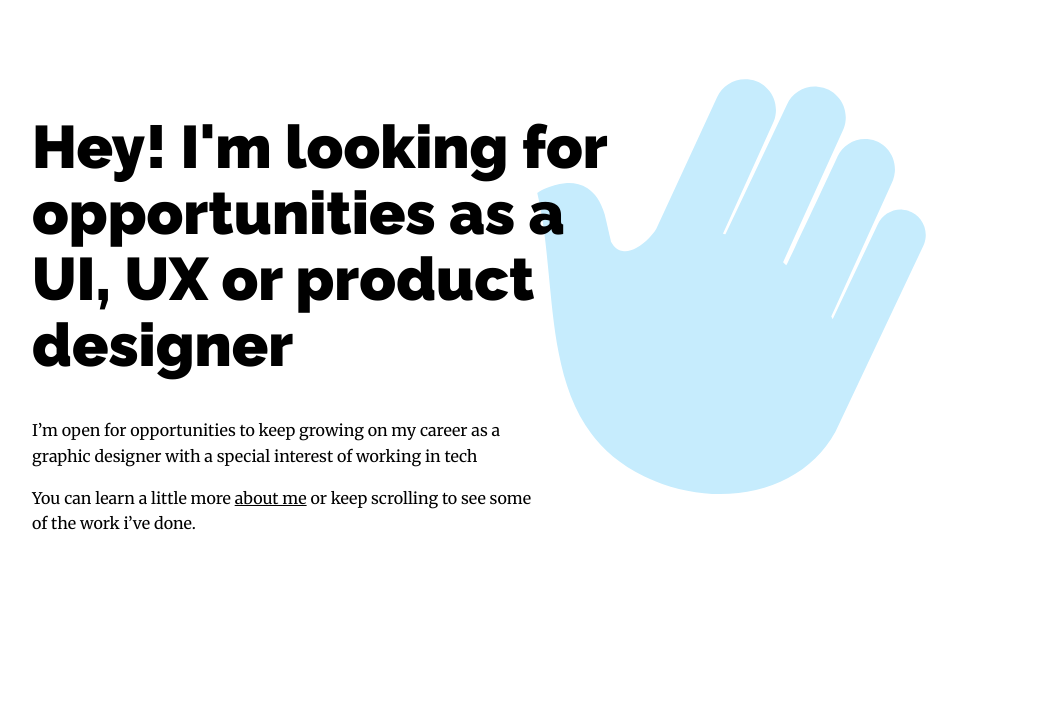
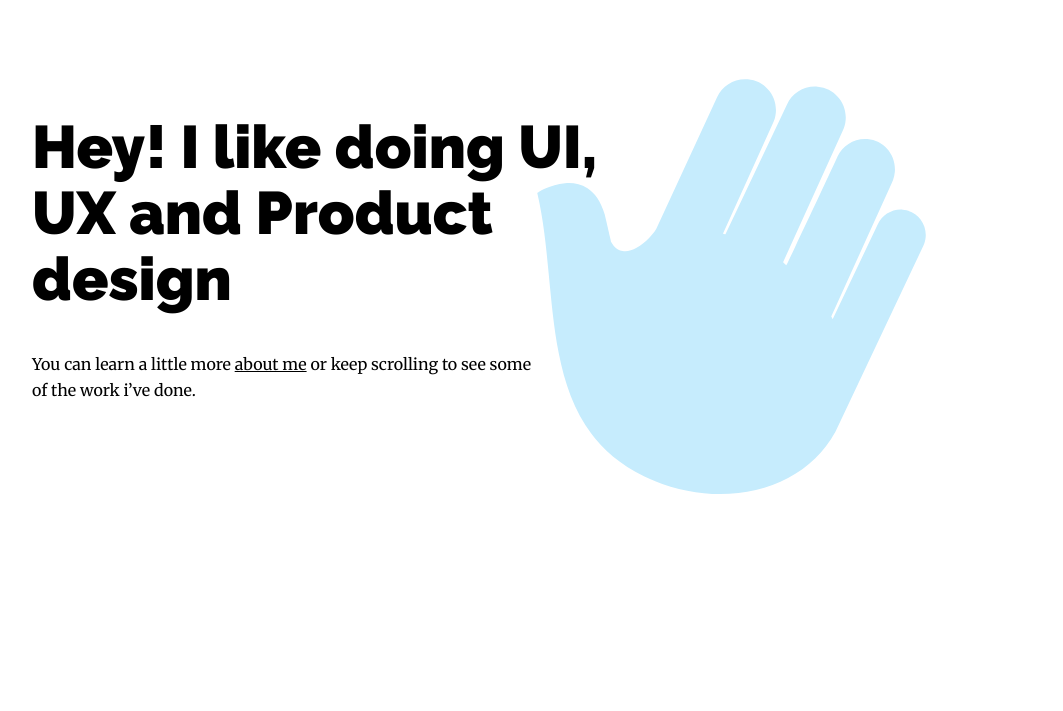
Before and after one commit to hermesjuan/design-portfolio, a Gatsby site: page / in a window 1280 px wide. Shown: the part 76-787 px from the top of the page, without its empty margins (108-1171 px from the left). Built offline with nearby package versions, Linux system fonts and the light colour scheme; Gatsby itself is replaced by a stand-in of ours; a small style sheet from the web is missing.

Commit message:
Changed main page text (after landing a job, yay!)

```diff
--- a/src/pages/index.js
+++ b/src/pages/index.js
@@ -11,8 +11,7 @@ const IndexPage = () => (
     <div className="Hero">
       <div className="HeroGroup">
       <img className="ImageBehindTitle" src={require('../images/Hand.svg')} alt="Hand"></img>
-       <h1>Hey! I'm looking for opportunities as a UI, UX or product designer</h1>
-       <p>I’m open for opportunities to keep growing on my career as a graphic designer with a special interest of working in tech</p>
+       <h1>Hey! I like doing UI, UX and Product design</h1>
        <p>You can learn a little more <AniLink paintDrip to="/about" hex="#C6ECFD">about me</AniLink> or keep scrolling to see some of the work i’ve done.</p>
       </div>
     </div>
```
